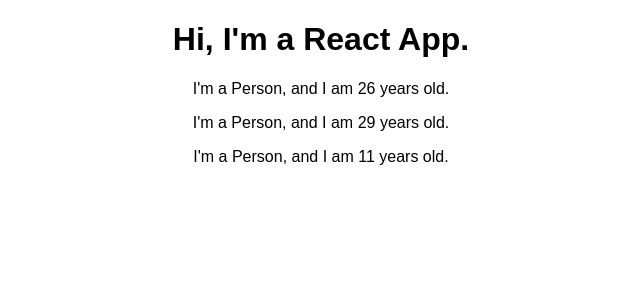
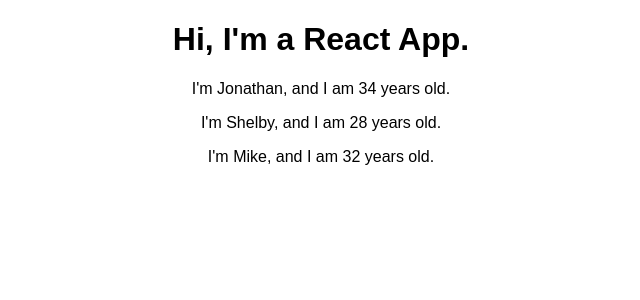
Before and after one commit to Jerik0/react-complete-guide, a React (Create React App) app: page / in a window 1280 px wide. Shown: the top 300 px of the page, without its empty margins (319-959 px from the left). Built offline with nearby package versions, Linux system fonts and the light colour scheme.

Commit message:
add dynamic props attributes to Person Components in App

```diff
--- a/src/App.js
+++ b/src/App.js
@@ -7,9 +7,9 @@
     return (
       <div className="App">
         <h1>Hi, I'm a React App.</h1>
-        <Person />
-        <Person />
-        <Person />
+        <Person name="Jonathan" age="34"/>
+        <Person name="Shelby" age="28">My Hobbies: Vanderpump Rules</Person>
+        <Person name="Mike" age="32" />
       </div>
    // <div></div> <<< this is bad form, though loosely and technically allowed, we should only have one root element.
     );
--- a/src/Person/Person.js
+++ b/src/Person/Person.js
@@ -2,10 +2,10 @@
 
 // In it's simplest form, a 'Component' is just a plain JavaScript function that returns some JSX.
 // ***NOTE: THIS IS KNOWN AS A STATELESS, OR DUMB COMPONENT. YOU CANNOT USE STATE WITH THIS***
-const person = () => {
+const person = props => {
 
   return (
-    <p>I'm a Person, and I am {Math.floor(Math.random() * 30)} years old.</p>
+    <p>I'm {props.name}, and I am {props.age} years old.</p>
   )
 
 }
```
